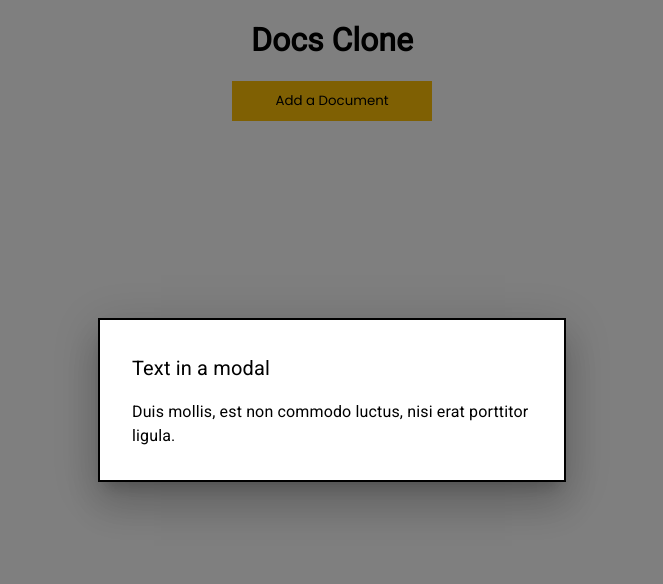
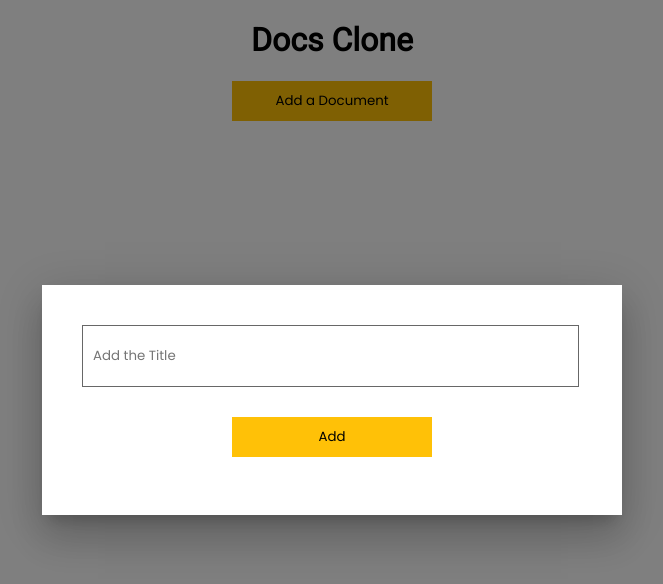
Before and after one commit to patelb268/Google-Docs-Clone, a React (Create React App) app: page / in a window 1280 px wide. Both pictures are taken after a click on the button "Add a Document". Shown: the top 584 px of the page, without its empty margins (308-971 px from the left). Built offline with nearby package versions, Linux system fonts and the light colour scheme.

Commit message:
add input and button to model

```diff
--- /dev/null
+++ b/public/style.css
@@ -0,0 +1,15 @@
+
+
+.add-input{
+    width: 95%;
+    height: 40px;
+    outline: none;
+    border: 1px solid #676767;
+    border-radius: 0px;
+    padding: 10px;
+    font-family: 'Poppins', sans-serif;
+}
+.button-container{
+    text-align: center;
+    margin: 30px;
+}
--- a/src/App.css
+++ b/src/App.css
@@ -13,3 +13,16 @@
     cursor: pointer;
     font-family: 'Poppins', sans-serif;
 }
+.add-input{
+    width: 95%;
+    height: 40px;
+    outline: none;
+    border: 1px solid #676767;
+    border-radius: 0px;
+    padding: 10px;
+    font-family: 'Poppins', sans-serif;
+}
+.button-container{
+    text-align: center;
+    margin: 30px;
+}
--- a/src/components/Modal.js
+++ b/src/components/Modal.js
@@ -9,11 +9,11 @@ const style = {
     top: '50%',
     left: '50%',
     transform: 'translate(-50%, -50%)',
-    width: 400,
+    width: 500,
+    height: 150,
     bgcolor: 'background.paper',
-    border: '2px solid #000',
     boxShadow: 24,
-    p: 4,
+    p: 5,
 };
 
 export default function ModalComponent({
@@ -31,12 +31,17 @@ export default function ModalComponent({
                 aria-describedby="modal-modal-description"
             >
                 <Box sx={style}>
-                    <Typography id="modal-modal-title" variant="h6" component="h2">
-                        Text in a modal
-                    </Typography>
-                    <Typography id="modal-modal-description" sx={{ mt: 2 }}>
-                        Duis mollis, est non commodo luctus, nisi erat porttitor ligula.
-                    </Typography>
+                    <input
+                        placeholder='Add the Title'
+                        className='add-input'
+                    />
+                    <div className='button-container'>
+                        <button
+                            className='add-docs'
+                        >
+                            Add
+                        </button>
+                    </div>
                 </Box>
             </Modal>
         </div>
```
